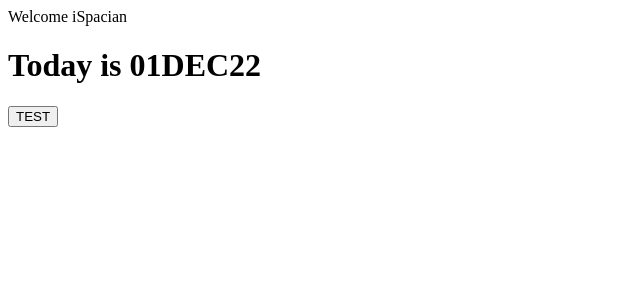
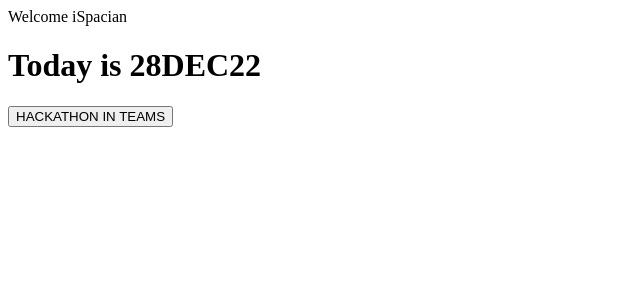
Before and after one commit to venupgi29/my-first-static-web-app, a React (Create React App) app: page / in a window 1280 px wide. Shown: the top 300 px of the page, without its empty margins (0-640 px from the left). Built offline with nearby package versions, Linux system fonts and the light colour scheme; the HTML template or start-up script is replaced by a standard one.

Commit message:
Update App.js

```diff
--- a/src/App.js
+++ b/src/App.js
@@ -5,9 +5,9 @@ import * as msTeams from '@microsoft/teams-js';
 
 function App() {
   const value = 'iSpacian';
-  const date = '01DEC22'
+  const date = '28DEC22'
   return <><div>Welcome {value}</div><h1>Today is {date}</h1>
-  <button onClick={alert("Hello")}>TEST</button></>
+  <button onClick={alert("Hello")}>HACKATHON IN TEAMS</button></>
 }
 
 export default App;
```
